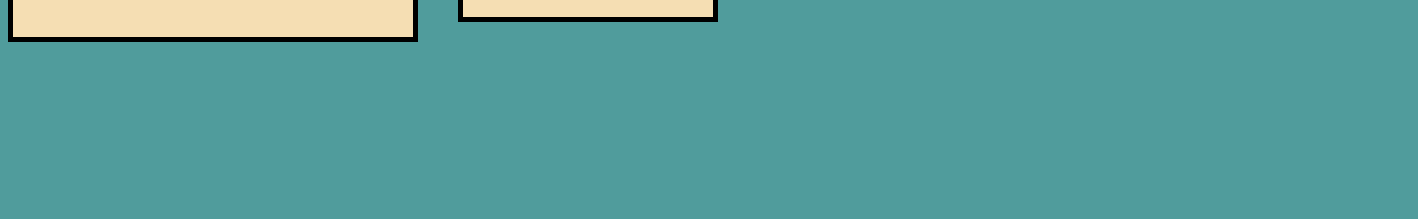
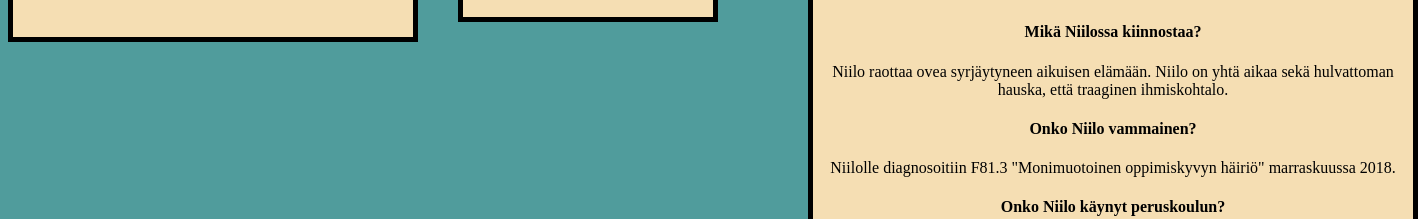
Before and after one commit to bigthor69/Omasivu, a plain HTML site: page index.html in a window 1280 px wide. Shown: the part 176-395 px from the top of the page, 1418 px wide, since content can reach past the window. Drawn offline with Linux system fonts and the light colour scheme.

Commit message:
Update style.css

```diff
--- a/style.css
+++ b/style.css
@@ -40,11 +40,12 @@ body {
 }
 
 .box5 {
-    width: 550px;
-    height: 450px;
+    width: 600px;
+    height: 550px;
     border: 5px solid black;
     position: relative;
     text-align: center;
     background-color:wheat;
-    left: 600px;
+    left: 800px;
+    top: -380px;
 }
```
